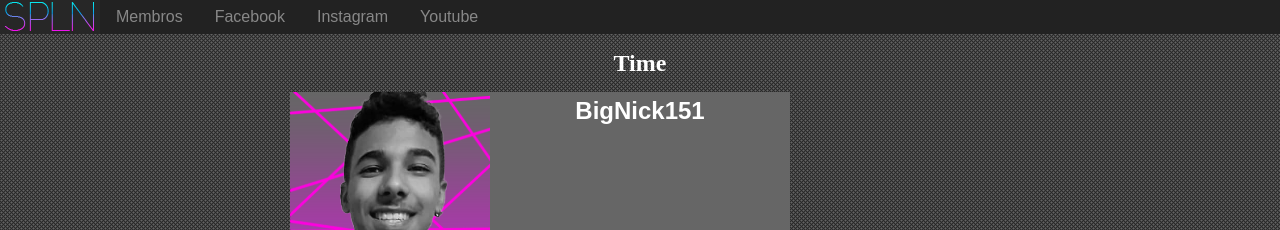
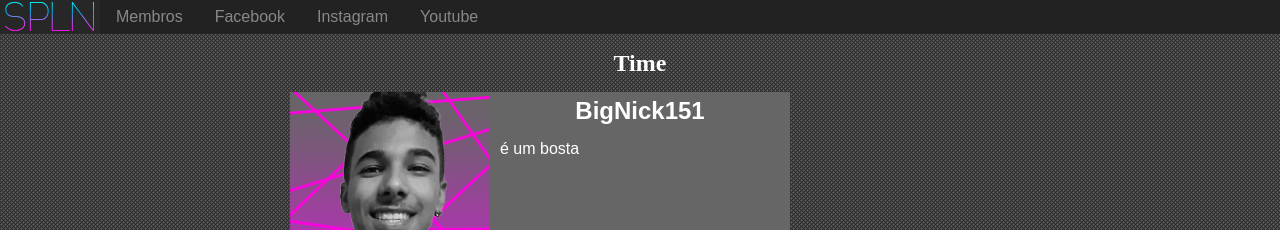
Before and after one commit to RubensRicci/SPLN, a plain HTML site: page pag1.html in a window 1280 px wide. Shown: the top 230 px of the page. Drawn offline with Linux system fonts and the light colour scheme.

Commit message:
Update pag1.html

```diff
--- a/pag1.html
+++ b/pag1.html
@@ -22,7 +22,7 @@
 	<div id="fotos" >
 	<img src="imagens/bryan2.png" >
 	<h2>BigNick151</h2>
-	<p></p>
+	<p>é um bosta</p>
 	</div><div id="fotos" >
 	<img src="imagens/naum2.png" >
 	<h2>Hallse</h2>
```
